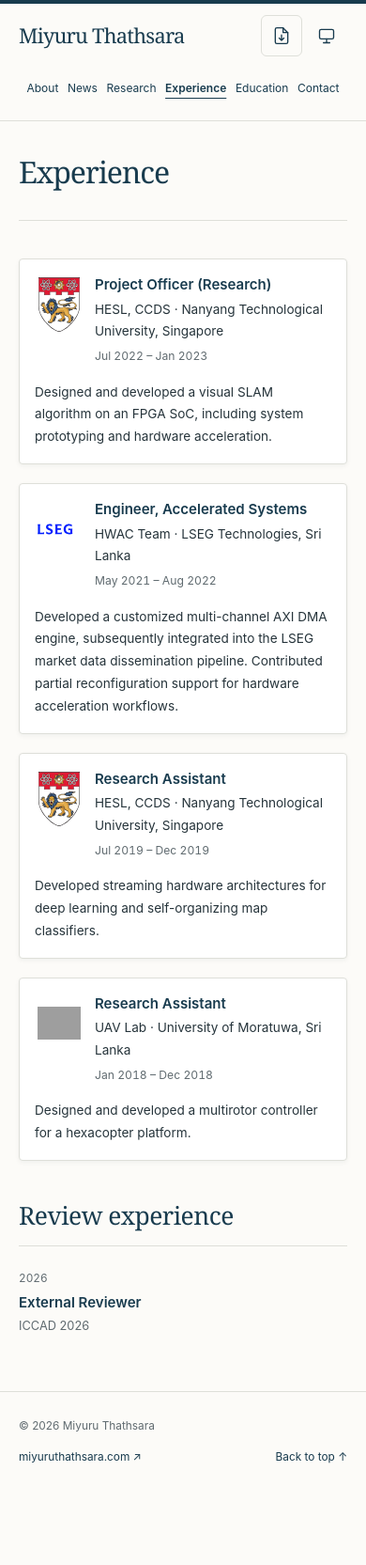
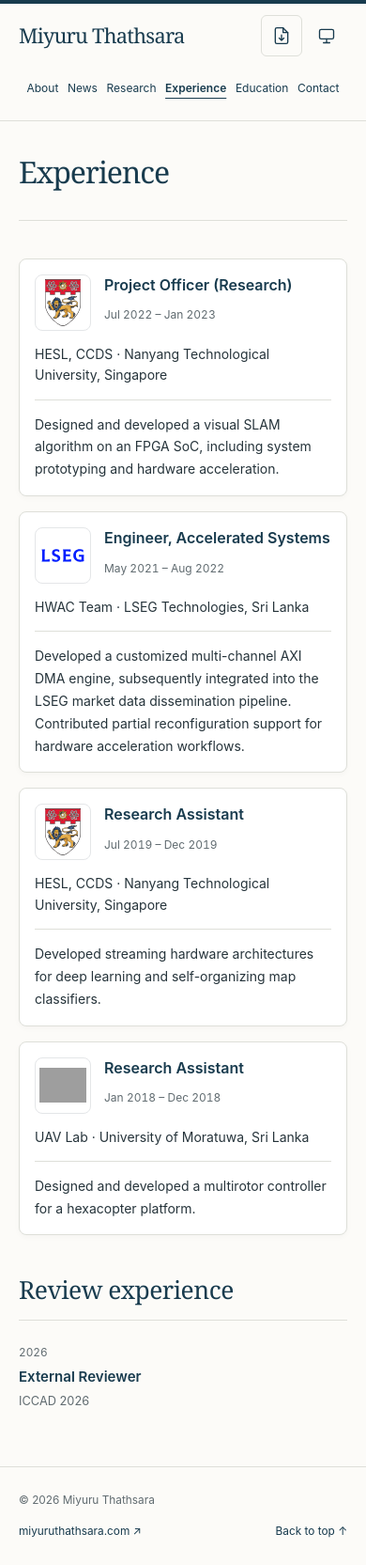
Before and after one commit to MiyuruThathsara/miyuruthathsara.github.io, a Jekyll site: the page built from experience.html, in a window 390 px wide. Shown: the whole page at 94% size. Built offline with Jekyll 4.4.1, drawn with Linux system fonts in a browser that asks for light colours; before the commit the page ends 1586 px from its top, so only the background shows below that; grey boxes are pictures that could not be loaded.

Commit message:
Refine mobile Experience cards and align organization logos

```diff
--- a/_layouts/default.html
+++ b/_layouts/default.html
@@ -18,7 +18,7 @@
     <meta name="twitter:card" content="summary">
     <link rel="icon" href="{{ '/assets/favicon.svg' | relative_url }}" type="image/svg+xml">
     <script src="{{ '/assets/js/theme.js' | relative_url }}?v=20260915-touch"></script>
-    <link rel="stylesheet" href="{{ '/assets/css/style.css' | relative_url }}?v=20261103-timeline-alignment">
+    <link rel="stylesheet" href="{{ '/assets/css/style.css' | relative_url }}?v=20261103-mobile-experience">
     <link rel="stylesheet" href="{{ '/assets/css/tools.css' | relative_url }}?v=20260930-shared">
     <script src="{{ '/assets/js/images.js' | relative_url }}" defer></script>
     <script src="{{ '/assets/js/navigation.js' | relative_url }}?v=20260929-mobile" defer></script>
--- a/assets/css/style.css
+++ b/assets/css/style.css
@@ -202,15 +202,15 @@ summary::marker { color: var(--accent); }
 .experience-list > li::after { content: ""; box-sizing: border-box; position: absolute; top: var(--timeline-marker-y); left: var(--timeline-axis); width: 15px; height: 15px; transform: translate(-50%, -50%); border: 2px solid var(--heading); border-radius: 50%; background: var(--paper); }
 .experience-list > li:first-child::after { background: var(--heading); }
 .experience-card { padding: 1.5rem; border: 1px solid var(--line); border-radius: 4px; background: var(--card); box-shadow: 0 2px 5px #14252e0d; }
-.experience-card-heading { display: grid; grid-template-columns: 64px minmax(0, 1fr); align-items: start; gap: 1rem; }
-.experience-card h2 { margin: 0 0 0.2rem; font-family: inherit; font-size: 1rem; font-weight: 600; letter-spacing: 0; line-height: 1.5; }
-.experience-organization { margin: 0 0 0.2rem; font-size: 0.85rem; }
-.experience-date { margin: 0; color: var(--muted); font-size: 0.76rem; font-variant-numeric: tabular-nums; }
+.experience-card-heading { display: grid; grid-template-columns: 64px minmax(0, 1fr); grid-template-areas: "logo title" "logo organization" "logo date"; align-items: start; column-gap: 1rem; }
+.experience-card h2 { grid-area: title; margin: 0 0 0.2rem; font-family: inherit; font-size: 1rem; font-weight: 600; letter-spacing: 0; line-height: 1.5; }
+.experience-organization { grid-area: organization; margin: 0 0 0.2rem; font-size: 0.85rem; }
+.experience-date { grid-area: date; margin: 0; color: var(--muted); font-size: 0.76rem; font-variant-numeric: tabular-nums; }
 .experience-description { margin-top: 1rem; font-size: 0.85rem; }
 .experience-description p { margin-bottom: 0.5rem; }
 .experience-description p:last-child { margin-bottom: 0; }
 /* A small white backing preserves each mark's original colors in dark mode. */
-.organization-logo { display: flex; align-items: center; justify-content: center; width: 64px; height: 72px; padding: 4px; border-radius: 3px; background: #fff; }
+.organization-logo { grid-area: logo; display: flex; align-items: center; justify-content: center; width: 64px; height: 72px; padding: 4px; border-radius: 3px; background: #fff; }
 .organization-logo img { width: 100%; height: 100%; object-fit: contain; }
 .record-details summary, .award-details summary { min-height: 44px; padding: 0.6rem 0; font-size: 0.82rem; }
 .record-details p, .award-details p { margin: 0.25rem 0 0.6rem; max-width: 42rem; font-size: 0.82rem; color: var(--muted); }
@@ -275,6 +275,18 @@ summary::marker { color: var(--accent); }
   .record { grid-template-columns: 145px minmax(0, 1fr); }
 }
 
+@media (max-width: 600px) {
+  .experience-list > li { padding: 0 0 1rem; }
+  .experience-list > li::before, .experience-list > li::after { display: none; }
+  .experience-card { padding: 1rem; border-radius: 8px; box-shadow: 0 2px 6px #14252e08; }
+  .experience-card-heading { grid-template-columns: 60px minmax(0, 1fr); grid-template-areas: "logo title" "logo date" "organization organization"; column-gap: 0.875rem; }
+  .experience-card h2 { margin-bottom: 0.3rem; font-size: 1rem; line-height: 1.4; }
+  .experience-date { font-size: 0.75rem; line-height: 1.5; }
+  .experience-organization { margin: 0.875rem 0 0; font-size: 0.875rem; line-height: 1.6; }
+  .experience-description { margin-top: 0.875rem; padding-top: 0.875rem; border-top: 1px solid var(--line); font-size: 0.875rem; line-height: 1.7; }
+  .organization-logo { width: 60px; height: 60px; padding: 4px; border: 1px solid #e4e6e8; border-radius: 8px; }
+}
+
 @media (max-width: 540px) {
   .header-inner, .page-shell, .footer-inner { width: calc(100% - 40px); }
   .header-inner { column-gap: 0.5rem; }
@@ -293,12 +305,6 @@ summary::marker { color: var(--accent); }
   .publication-media { order: 1; }
   .record { grid-template-columns: 1fr; gap: 0.25rem; }
   .record-date { margin: 0; }
-  .experience-list > li { padding: 0 0 1.25rem; }
-  .experience-list > li::before, .experience-list > li::after { display: none; }
-  .experience-card { padding: 1rem; }
-  .experience-card-heading { grid-template-columns: 52px minmax(0, 1fr); gap: 0.75rem; }
-  .experience-card h2 { font-size: 0.94rem; }
-  .organization-logo { width: 52px; height: 64px; padding: 3px; }
   .award-list li { grid-template-columns: 1fr; gap: 0.15rem; }
   .contact-list > div { grid-template-columns: 80px minmax(0, 1fr); gap: 0.6rem; font-size: 0.81rem; }
   .footer-inner { column-gap: 1rem; }
--- a/experience.html
+++ b/experience.html
@@ -14,11 +14,9 @@ description: Research and engineering experience in FPGA systems, embedded intel
         <div class="organization-logo">
           <img src="{{ organization.logo | relative_url }}" alt="{{ organization.name | escape }} logo" width="{{ organization.width }}" height="{{ organization.height }}" decoding="async">
         </div>
-        <div>
-          <h2 id="experience-role-{{ forloop.index }}">{{ record.title | escape }}</h2>
-          <p class="experience-organization">{{ record.organization | escape }}</p>
-          <p class="experience-date">{{ record.date | escape }}</p>
-        </div>
+        <h2 id="experience-role-{{ forloop.index }}">{{ record.title | escape }}</h2>
+        <p class="experience-organization">{{ record.organization | escape }}</p>
+        <p class="experience-date">{{ record.date | escape }}</p>
       </header>
       <div class="experience-description">
         {% for paragraph in record.paragraphs %}<p>{{ paragraph | escape }}</p>{% endfor %}
```
Also changed, not shown: _data/organizations.yml (+4 -3 lines), assets/img/logos/lseg-balanced.svg (added).
